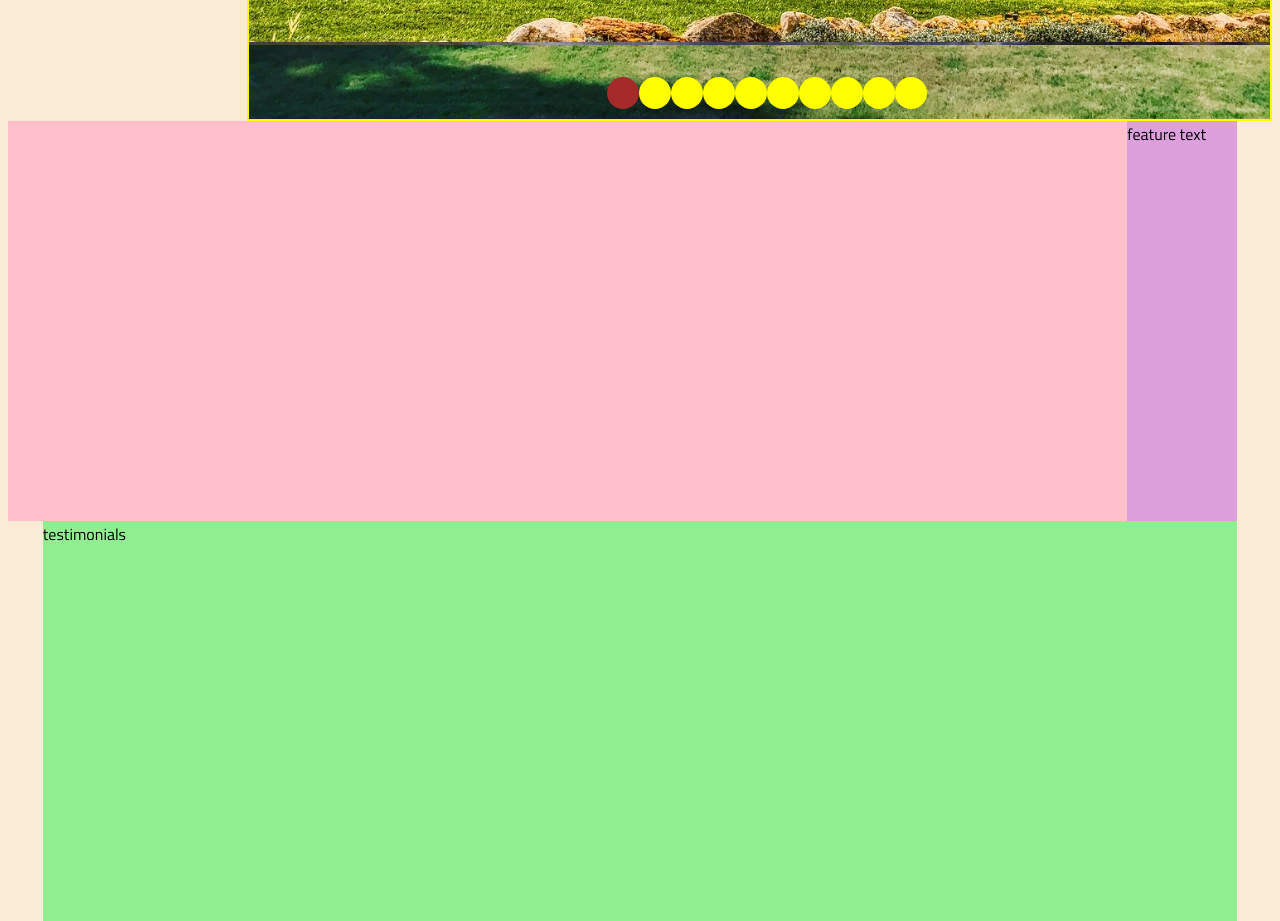
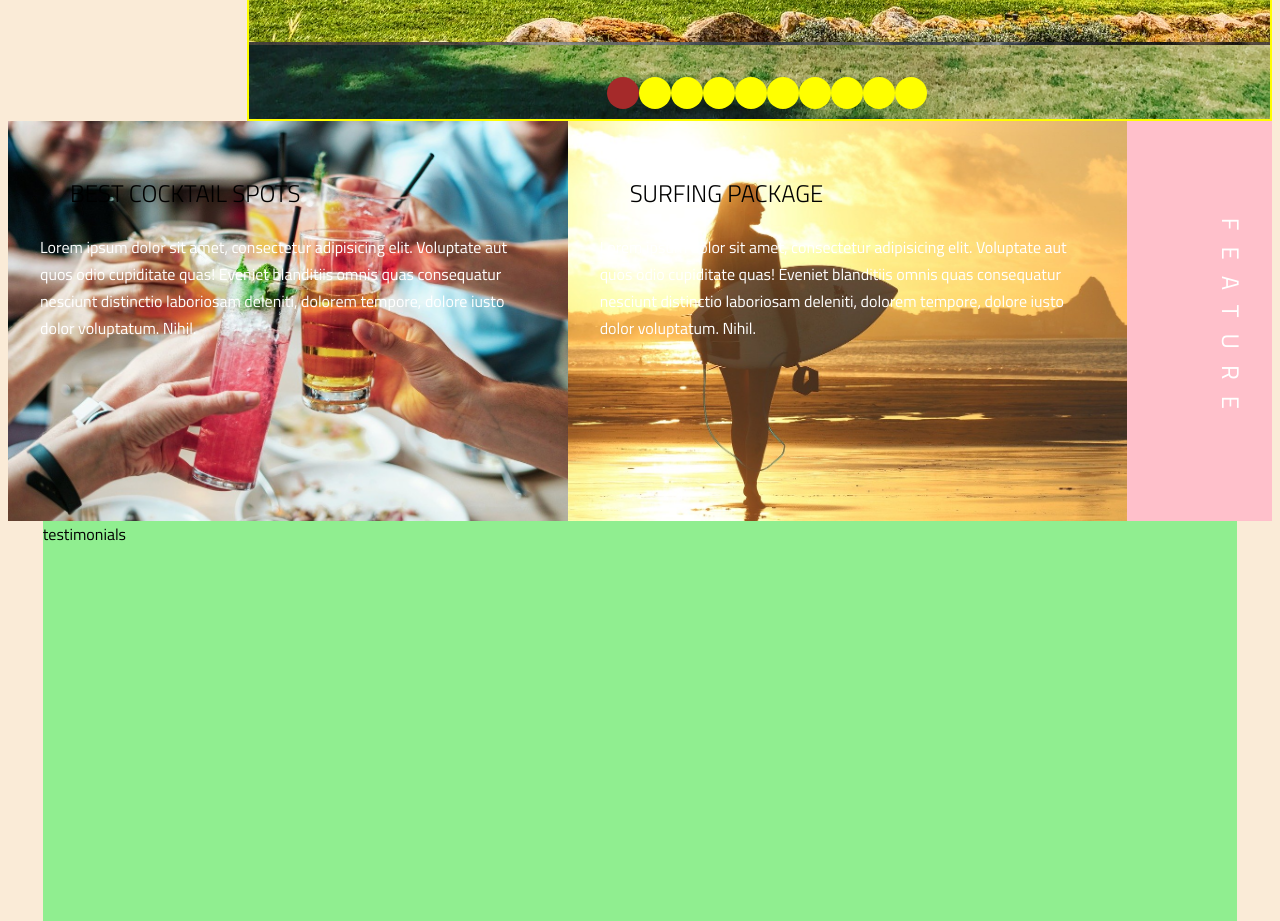
Before and after one commit to Natashalucy141/Travel-Blog, a plain HTML site: page index.html in a window 1280 px wide. Shown: the part 3200-4121 px from the top of the page. Drawn offline with Linux system fonts and the light colour scheme.

Commit message:
Feature title positioned on rotate

```diff
--- a/app.js
+++ b/app.js
@@ -0,0 +1,3 @@
+let list = document.querySelector(".gallery-carousel_img-container-list");
+
+console.log(list);
--- a/index.html
+++ b/index.html
@@ -240,14 +240,35 @@
       </div>
     </section>
 
-    <section id="feature-content"></section>
+    <section id="feature-content">
+      <div class="features-content-features-1">
+        <h2 class="features-content-title-1">Best Cocktail Spots</h2>
+        <p class="features-content-1-para">
+          Lorem ipsum dolor sit amet, consectetur adipisicing elit. Voluptate
+          aut quos odio cupiditate quas! Eveniet blanditiis omnis quas
+          consequatur nesciunt distinctio laboriosam deleniti, dolorem tempore,
+          dolore iusto dolor voluptatum. Nihil.
+        </p>
+      </div>
 
-    <section id="feature-date">feature text</section>
+      <div class="features-content-features-2">
+        <h2 class="features-content-title-2">Surfing Package</h2>
+        <p class="features-content-2-para">
+          Lorem ipsum dolor sit amet, consectetur adipisicing elit. Voluptate
+          aut quos odio cupiditate quas! Eveniet blanditiis omnis quas
+          consequatur nesciunt distinctio laboriosam deleniti, dolorem tempore,
+          dolore iusto dolor voluptatum. Nihil.
+        </p>
+      </div>
+    </section>
+
+    <section id="feature-side-text-box">
+      <h2 class="feature-text-title">feature</h2>
+    </section>
 
     <section id="testimonals">testimonials</section>
 
     <footer id="footer">Footer</footer>
     <script src="app.js"></script>
-    ;
   </body>
 </html>
--- a/style.css
+++ b/style.css
@@ -302,13 +302,54 @@ section#gallery-carousel {
   background-color: brown;
 }
 
-#feature-content {
-  background-color: pink;
+section#feature-content {
+  background-color: thistle;
   grid-column: container-start / col-end 9;
   height: 400px;
+  display: grid;
+  grid-template-columns: repeat(2, 1fr);
 }
 
-#feature-date {
+.features-content-title-1,
+.features-content-title-2 {
+  font-weight: 300;
+  margin-left: 30px;
+  text-transform: uppercase;
+}
+
+.feature-text-title {
+  text-transform: uppercase;
+  font-weight: 500;
+  color: white;
+  letter-spacing: 1rem;
+  transform: rotate(00.25turn);
+}
+
+#feature-side-text-box {
+  background-color: pink;
+  grid-column: col-start 10 / container-end;
+  display: grid;
+  grid-template-columns: 1fr;
+  grid-template-rows: 1fr;
+  height: 400px;
+  place-items: center;
+}
+
+.features-content-features-1 {
+  background: url("images/Features/cocktail.jpg");
+  background-position: center;
+  background-size: cover;
+  padding: 2rem;
+}
+
+.features-content-features-2 {
+  background: url("images/Features/surfing.jpg");
+  background-position: center;
+  background-size: cover;
+  padding: 2rem;
+}
+
+#feature-side-text {
   background-color: plum;
   grid-column: col-start 10 / center-end;
   height: 400px;
```
